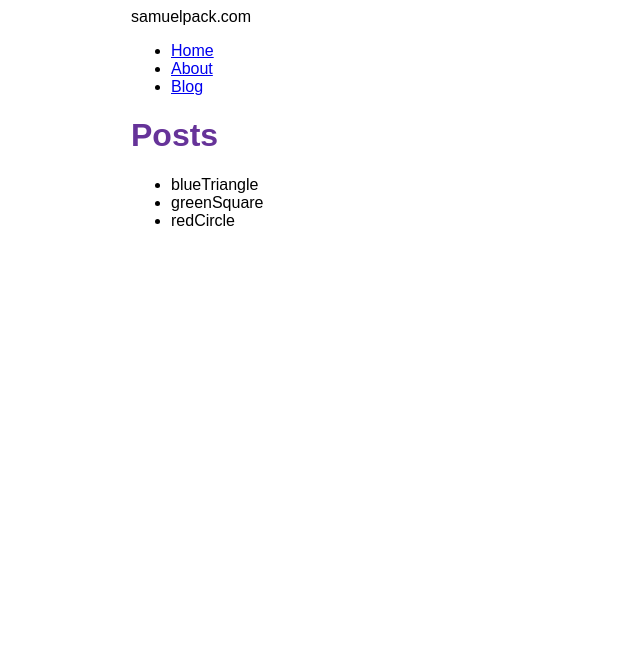
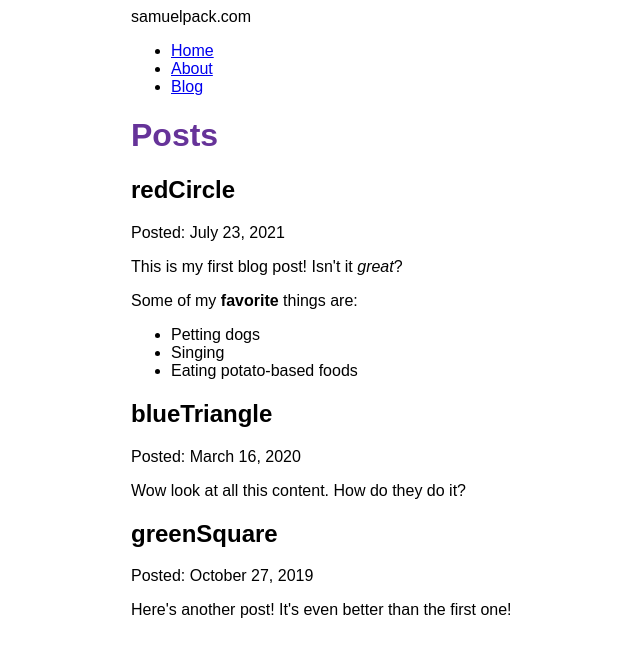
Before and after one commit to samuelpack/samuelpack_gatsby, a Gatsby site: page /blog in a window 1280 px wide. Shown: the whole page, without its empty margins (259-899 px from the left). Built offline with nearby package versions, Linux system fonts and the light colour scheme; Gatsby itself is replaced by a stand-in of ours.

Commit message:
Finished gatsby Tutorial Part 5

```diff
--- a/blog/blueTriangle.mdx
+++ b/blog/blueTriangle.mdx
@@ -0,0 +1,6 @@
+---
+title: 'blueTriangle'
+date: '2020-03-16'
+---
+
+Wow look at all this content. How do they do it?
--- a/blog/greenSquare.mdx
+++ b/blog/greenSquare.mdx
@@ -0,0 +1,6 @@
+---
+title: 'greenSquare'
+date: '2019-10-27'
+---
+
+Here's another post! It's even better than the first one!
--- a/blog/redCircle.mdx
+++ b/blog/redCircle.mdx
@@ -0,0 +1,12 @@
+---
+title: 'redCircle'
+date: '2021-07-23'
+---
+
+This is my first blog post! Isn't it _great_?
+
+Some of my **favorite** things are:
+
+- Petting dogs
+- Singing
+- Eating potato-based foods
--- a/gatsby-config.js
+++ b/gatsby-config.js
@@ -12,7 +12,8 @@
           options: {
               name: 'blog',
               path: `${__dirname}/blog`,
-          }
-      }
+          },
+      },
+      "gatsby-plugin-mdx",
 ],
 };
--- a/package.json
+++ b/package.json
@@ -15,9 +15,12 @@
     "clean": "gatsby clean"
   },
   "dependencies": {
+    "@mdx-js/mdx": "^1.6.22",
+    "@mdx-js/react": "^1.6.22",
     "gatsby": "^3.10.2",
     "gatsby-plugin-gatsby-cloud": "^2.10.1",
     "gatsby-plugin-image": "^1.11.0",
+    "gatsby-plugin-mdx": "^2.11.0",
     "gatsby-plugin-sharp": "^3.11.0",
     "gatsby-source-filesystem": "^3.11.0",
     "react": "^17.0.1",
--- a/src/pages/blog.js
+++ b/src/pages/blog.js
@@ -1,28 +1,36 @@
 import * as React from 'react'
 import { graphql } from 'gatsby'
+import { MDXRenderer } from 'gatsby-plugin-mdx'
 import Layout from '../components/layout'
 
 const BlogPage = ( {data} ) => {
     return (
         <Layout pageTitle="Posts">
-            <ul>
             {
-                    data.allFile.nodes.map(node => (
-                        <li key={node.name}>
-                            {node.name}
-                        </li>
+                data.allMdx.nodes.map((node) => (
+                    <article key={node.id}>
+                        <h2>{node.frontmatter.title}</h2>
+                        <p>Posted: {node.frontmatter.date}</p>
+                        <MDXRenderer>
+                            {node.body}
+                        </MDXRenderer>
+                     </article>
                      ))
             }
-            </ul>
         </Layout>
     )
 }
 
 export const query = graphql`
   query {
-        allFile {
+    allMdx(sort: {fields: frontmatter___date, order: DESC}) {
       nodes {
-                name
+        frontmatter {
+          date(formatString: "MMMM D, YYYY")
+          title
+        }
+        id
+        body
       }
     }
   }
```
Also changed, not shown: 1 other file. Lines whose indentation alone changed are shown as unchanged.
